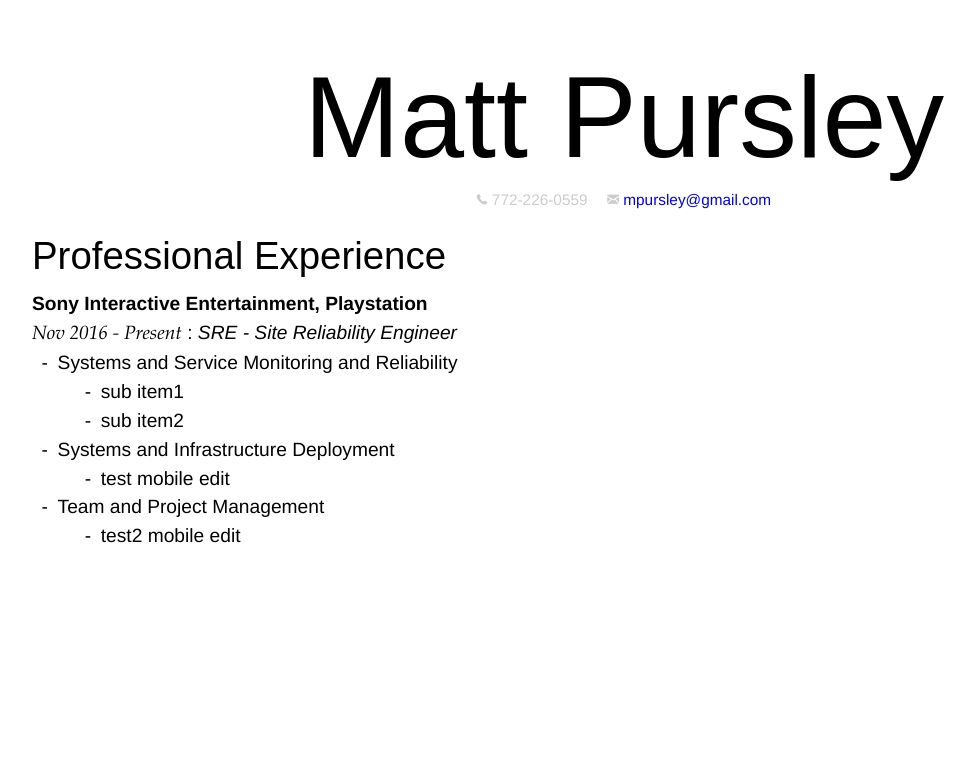
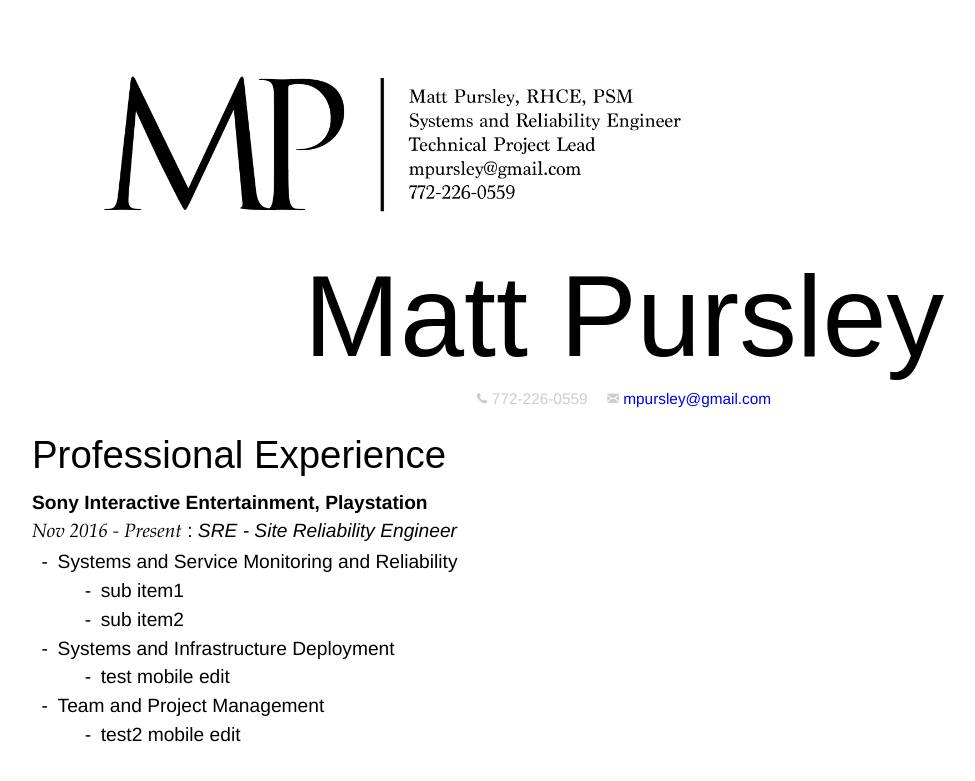
Before and after one commit to mpursley/mpursley.github.io, a Jekyll site: the page built from index_resume_short.md, in a window 1280 px wide. Shown: the top 781 px of the page, without its empty margins (16-991 px from the left). Built offline with Jekyll 4.4.1, drawn with Linux system fonts in a browser that asks for light colours.

Commit message:
Update index_resume_short.md

```diff
--- a/index_resume_short.md
+++ b/index_resume_short.md
@@ -3,6 +3,7 @@ layout: cv
 title: Matt Pursley's CV
 ---
 
+<img src="assets/matt pursley resume logo v2.png" width="700">
 # Matt __Pursley__
 <div id="webaddress">
 <i class="fi-telephone"></i>
```
